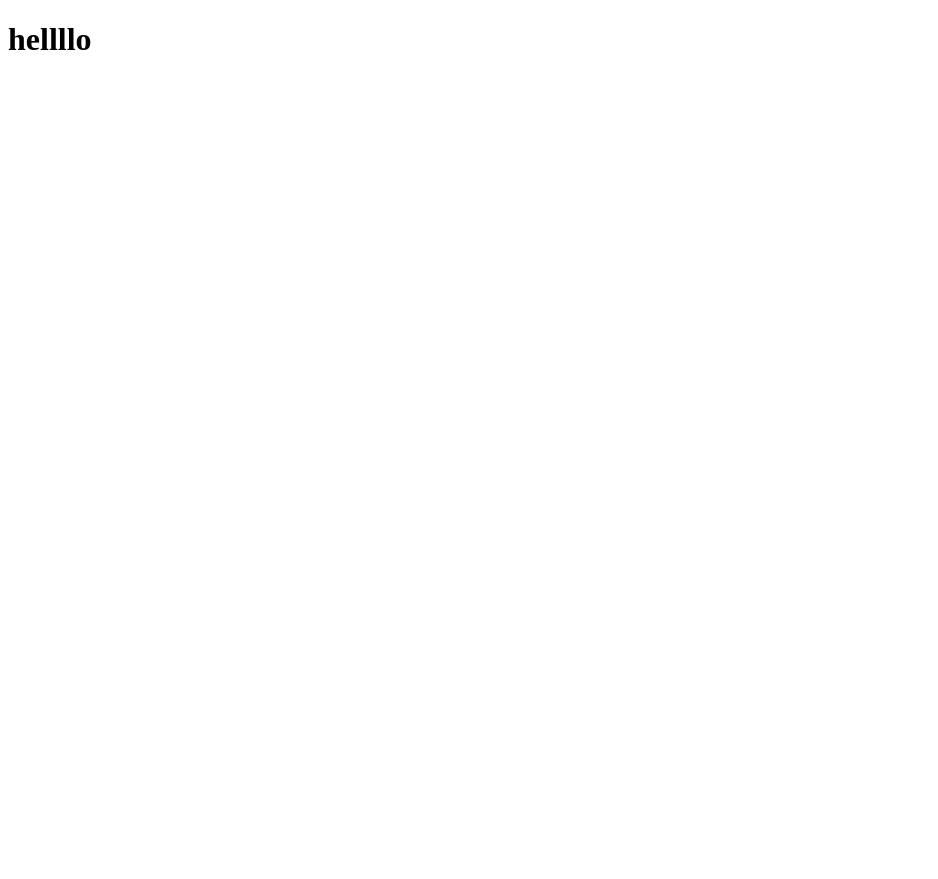
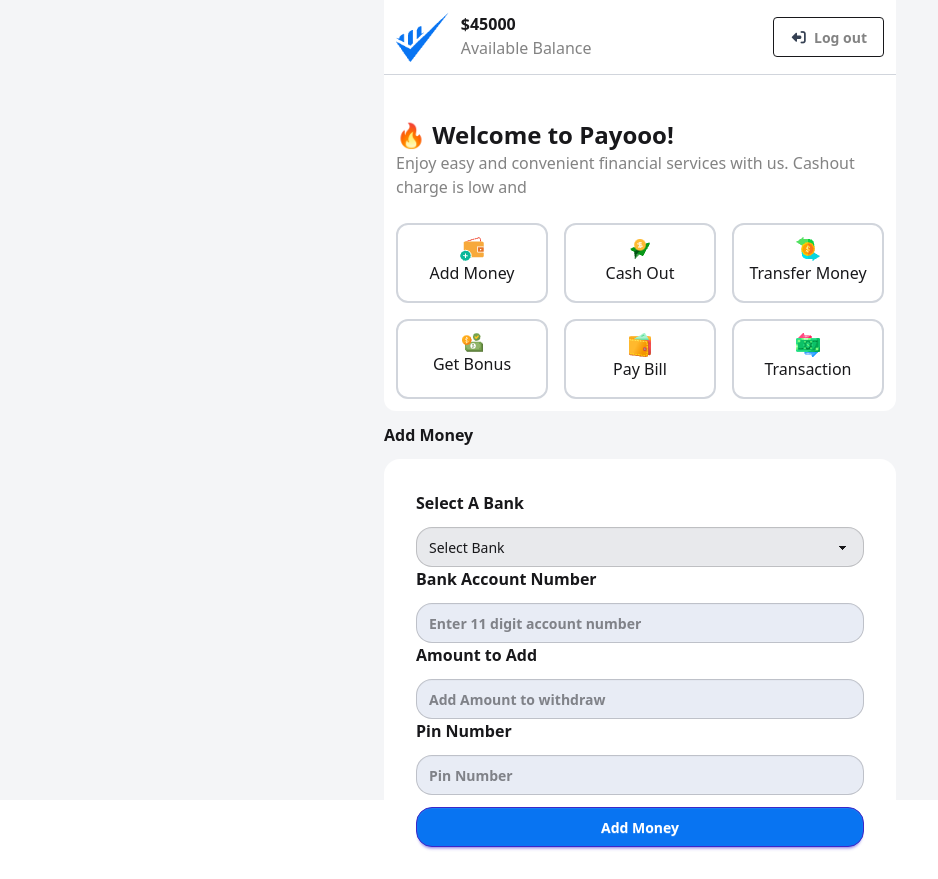
Before and after one commit to Nihal-ls/PAYO-WEBSITE, a plain HTML site: page home.html in a window 1280 px wide. Shown: the whole page, without its empty margins (0-938 px from the left). Before the commit the page ends 800 px from the top, so only its background shows below. Drawn offline with nearby package versions, Linux system fonts and the light colour scheme.

Commit message:
added a home page with java script

```diff
--- a/home.html
+++ b/home.html
@@ -1,11 +1,105 @@
 <!DOCTYPE html>
 <html lang="en">
+
 <head>
     <meta charset="UTF-8">
     <meta name="viewport" content="width=device-width, initial-scale=1.0">
     <title>Document</title>
+    <!-- daisy Ui cdn -->
+    <link href="https://cdn.jsdelivr.net/npm/daisyui@5" rel="stylesheet" type="text/css" />
+    <!-- tailwind cdn -->
+    <script src="https://cdn.jsdelivr.net/npm/@tailwindcss/browser@4"></script>
+    <!-- font awsome cdn -->
+    <link rel="stylesheet" href="https://cdnjs.cloudflare.com/ajax/libs/font-awesome/7.0.0/css/all.min.css"
+        integrity="sha512-DxV+EoADOkOygM4IR9yXP8Sb2qwgidEmeqAEmDKIOfPRQZOWbXCzLC6vjbZyy0vPisbH2SyW27+ddLVCN+OMzQ=="
+        crossorigin="anonymous" referrerpolicy="no-referrer" />
 </head>
-<body>
-    <h1>hellllo</h1>
-</body>
+
+<body class=" bg-[#F4F5F7] h-[100vh]">
+    <div class="max-w-lg mx-auto bg-white rounded-b-xl ">
+        <nav class=" flex justify-between items-center min-h-[50px]  border-b-1 p-3 border-gray-300">
+            <div class="flex">
+                <img src="./assets/Group.png" class="h-[50px]" alt="">
+                <div class="ml-3">
+                    <h2 class="font-bold">$<span id="available-Balance">45000</span></h2>
+                    <p class="text-[#08080880]">Available Balance</p>
+                </div>
+            </div>
+            <div>
+                <button class="btn btn-outline text-[#08080880]"><i
+                        class="fa-solid fa-right-from-bracket rotate-180 text-gray-700"></i> Log out</button>
+            </div>
+
+        </nav>
+
+        <div class="mt-8 p-3">
+            <h1 class="text-2xl font-bold">🔥 Welcome to Payooo!</h1>
+            <p class="text-[#08080880] ">Enjoy easy and convenient financial services with us. Cashout charge is low and
+            </p>
+        </div>
+        <section class=" min-h-[200px] grid grid-cols-3  gap-4 p-3">
+            <div class="p-3 rounded-xl border-2 border-gray-300">
+                <img class="mx-auto" src="./assets/wallet1.png" alt="">
+                <h2 class="text-center">Add Money</h2>
+            </div>
+            <div class="p-3 rounded-xl border-2 border-gray-300">
+                <img class="mx-auto" src="./assets/send1.png" alt="">
+                <h2 class="text-center">Cash Out</h2>
+            </div>
+            <div class="p-3 rounded-xl border-2 border-gray-300">
+                <img class="mx-auto" src="./assets/money1.png" alt="">
+                <h2 class="text-center">Transfer Money</h2>
+            </div>
+            <div class="p-3 rounded-xl border-2 border-gray-300">
+                <img class="mx-auto" src="./assets/bonus1.png" alt="">
+                <h2 class="text-center">Get Bonus</h2>
+            </div>
+            <div class="p-3 rounded-xl border-2 border-gray-300">
+                <img class="mx-auto" src="./assets/purse1.png" alt="">
+                <h2 class="text-center">Pay Bill</h2>
+            </div>
+            <div class="p-3 rounded-xl border-2 border-gray-300">
+                <img class="mx-auto" src="./assets/transaction1.png" alt="">
+                <h2 class="text-center">Transaction</h2>
+            </div>
+        </section>
+    </div>
+
+    <div class="all-form-section max-w-lg mx-auto">
+        <h1 class="font-bold mt-3 mb-3" >Add Money</h1>
+        <form action="" class="bg-white rounded-2xl p-8">
+            <div>
+                <h1 class="font-semibold ">Select A Bank</h1>
+                <select id="bank" class="select rounded-2xl input mt-3 bg-[#e8e9ec] w-full" >
+                    <option disabled selected>Select Bank</option>
+                    <option>Bank A</option>
+                    <option>Bank B</option>
+                    <option>Bank C</option>
+                </select>
+            </div>
+            <div>
+
+                  <label class="font-semibold" for="">Bank Account Number</label> <br>
+                <input  type="number" id="account-number" placeholder="Enter 11 digit account number"
+                    class="rounded-2xl font-semibold classrounded-2xl input mt-3 bg-[#e8ecf5] w-full" />
+            </div>
+            <div>
+
+                  <label class="font-semibold" for="">Amount to Add</label><br>
+                <input type="number" id="add-ammount" placeholder="Add Amount to withdraw "
+                    class="w-full rounded-2xl font-semibold classrounded-2xl input mt-3 bg-[#e8ecf5] " />
+            </div>
+            <div>
+
+                  <label class="font-semibold" for="">Pin Number</label><br>
+                <input type="number" id="pin-number" placeholder="Pin Number"
+                    class="rounded-2xl w-full  font-semibold classrounded-2xl input mt-3 bg-[#e8ecf5] " />
+
+            </div>
+           <button  id="add-money-button" class="mt-3 btn bg-[#0874f2] text-white btn-primary w-full rounded-2xl">Add Money</button>
+
+        </form>
+      <script src="./home.js"></script>
+    </body>
+
 </html>
--- /dev/null
+++ b/home.js
@@ -0,0 +1,20 @@
+const validPin = 1234
+document.getElementById('add-money-button').
+addEventListener('click', function(e){
+ e.preventDefault()
+  const bank = document.getElementById('bank').value
+  const accountNUmber = document.getElementById('account-number').value
+  const addAmount = parseInt(document.getElementById('add-ammount').value)
+  const pinNumber = document.getElementById('pin-number').value
+  const availableBalance = parseInt(document.getElementById("available-Balance").innerText)
+   if(accountNUmber.length <11){
+    alert('PLEASE PROVIDE VALID ACCOUNT NUMBER')
+    return;
+   }
+   if(pinNumber != validPin){
+    alert('PLEASE PROVIDE A VALID PIN NUMBER')
+    return;
+   }
+  const newAvailableBalance = addAmount + availableBalance
+  document.getElementById('available-Balance').innerText = newAvailableBalance
+})
```
Also changed, not shown: index.html (+1 -1 lines).
